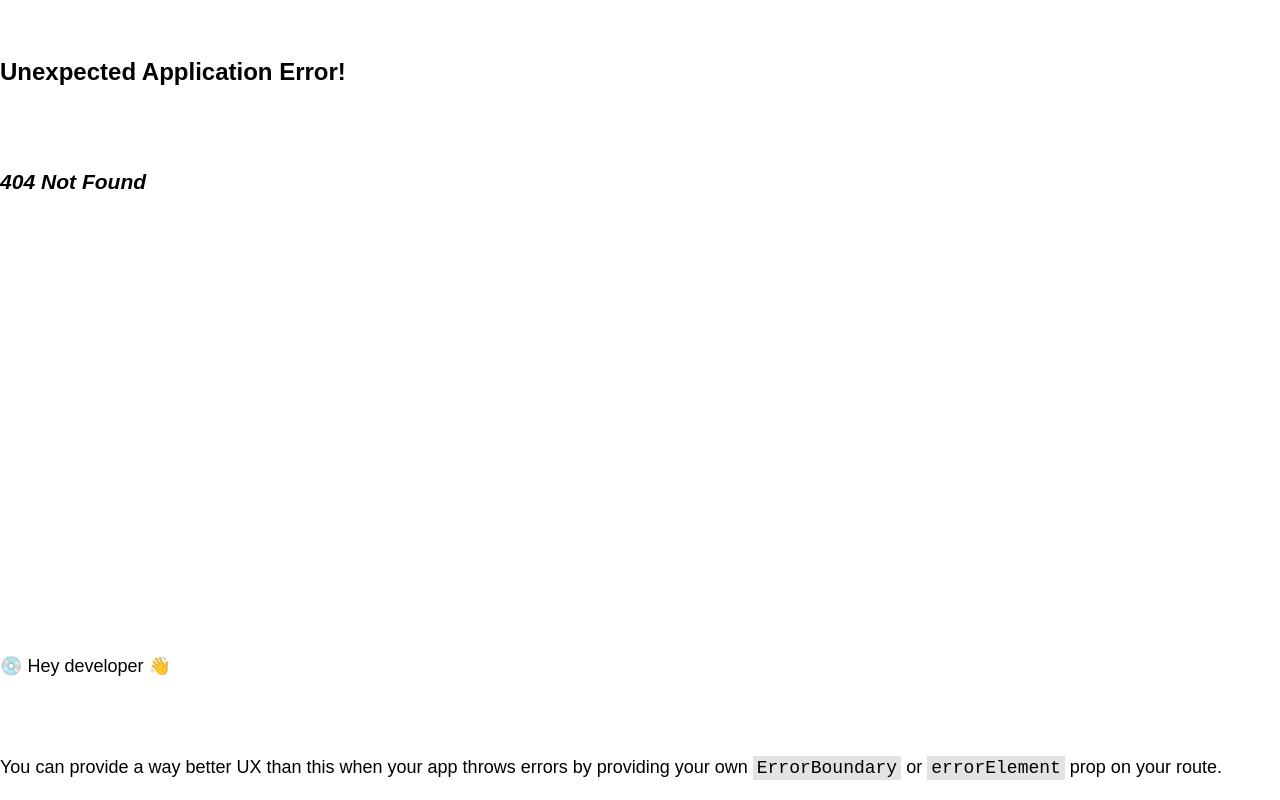
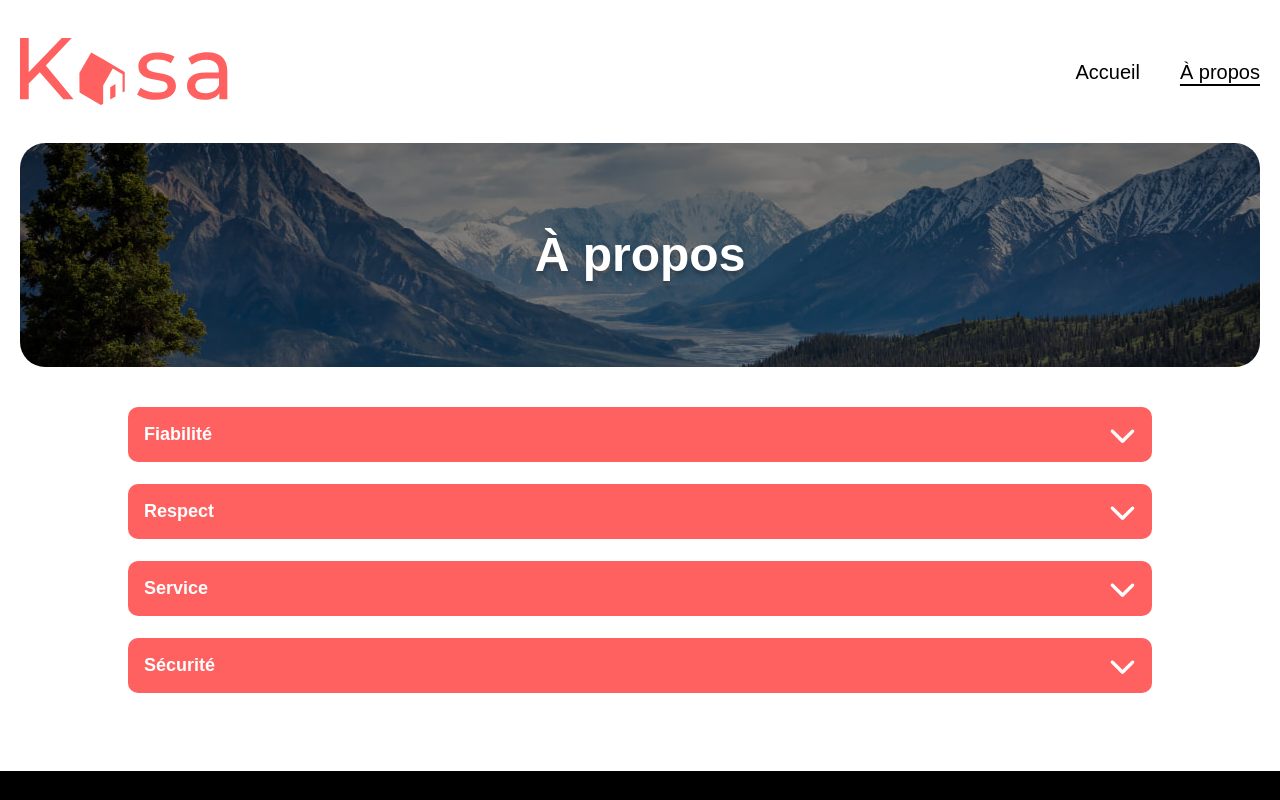
Before and after one commit to vatr84/P11_Kasa, a React (Vite) app: page /a-propos in a window 1280 px wide. Before the commit this address had no page. Shown: the top 800 px of the page. Built offline with nearby package versions, Linux system fonts and the light colour scheme.

Commit message:
page About

```diff
--- /dev/null
+++ b/src/data/about.json
@@ -0,0 +1,18 @@
+[
+    {
+        "title": "Fiabilité",
+        "content": "Les annonces postées sur Kasa garantissent une fiabilité totale. Les photos sont conformes aux logements, et toutes les informations sont régulièrement vérifiées par nos équipes."
+    },
+    {
+        "title": "Respect",
+        "content": "La bienveillance fait partie des valeurs fondatrices de Kasa. Tout comportement discriminatoire ou de perturbation du voisinage entraînera une exclusion de notre plateforme."
+    },
+    {
+        "title": "Service",
+        "content": "Nos équipes se tiennent à votre disposition pour vous fournir une expérience parfaite. N'hésitez pas à nous contacter si vous avez la moindre question."
+    },
+    {
+        "title": "Sécurité",
+        "content": "La sécurité est la priorité de Kasa. Aussi bien pour nos hôtes que pour les voyageurs, chaque logement correspond aux critères de sécurité établis par nos services. En laissant une note aussi bien à l'hôte qu'au locataire, cela permet à nos équipes de vérifier que les standards sont bien respectés. Nous organisons également des ateliers sur la sécurité domestique pour nos hôtes."
+    }
+]
--- a/src/routes/router.jsx
+++ b/src/routes/router.jsx
@@ -1,5 +1,6 @@
 import App from '../layouts/App'
 import Home from '../pages/home/Home'
+import About from '../pages/about/About'
 
 import { Navigate, RouterProvider, createBrowserRouter } from 'react-router'
 
@@ -13,6 +14,10 @@
           path: '/',
           element: <Home />,
       },
+      {
+        path: 'a-propos',
+        element: <About />,
+    },
       ]
     },
 
```
